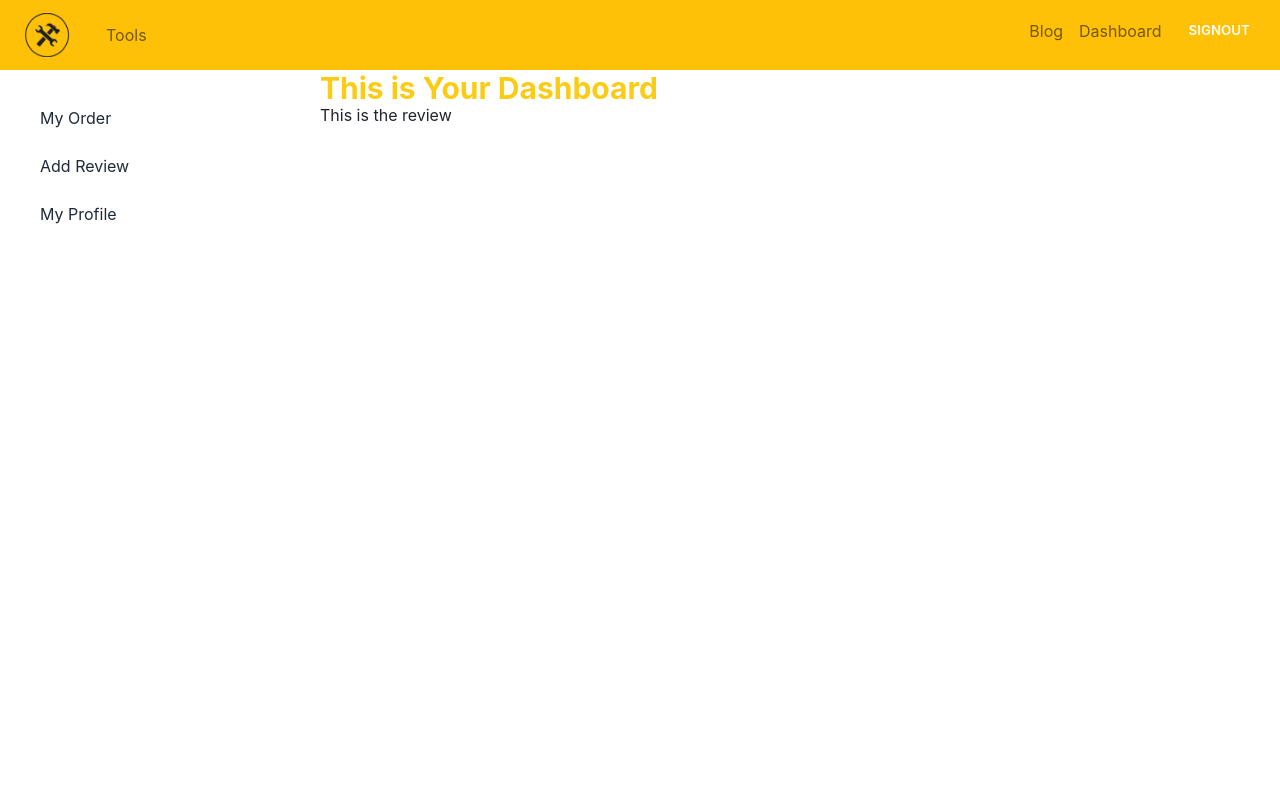
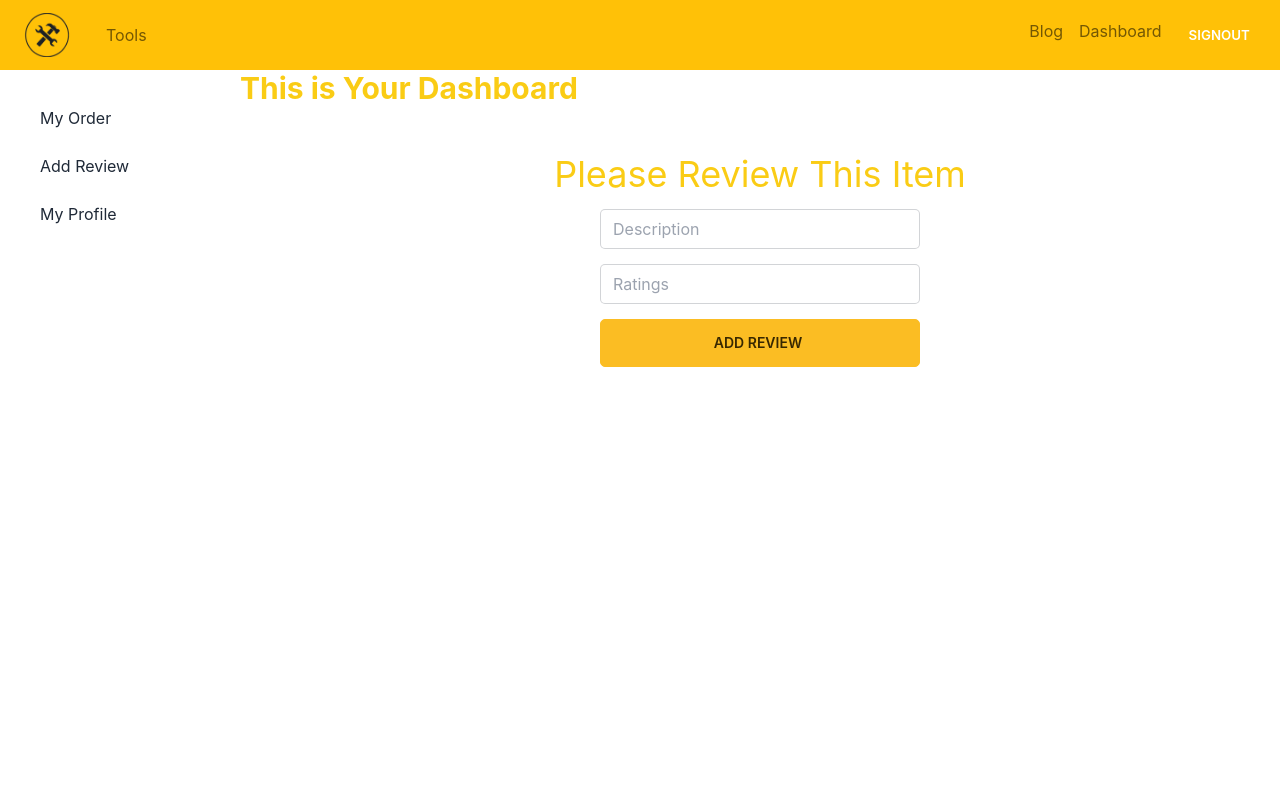
Before and after one commit to yaminhossen/tools-manufacturer-site, a React (Create React App) app: page /dashboard/review in a window 1280 px wide. Shown: the top 800 px of the page. Built offline with nearby package versions, Linux system fonts and the light colour scheme; no server answers; sample sign-in values are in the browser's storage.

Commit message:
add review in database

```diff
--- /dev/null
+++ b/src/Pages/Dashboard/AddReview.css
@@ -0,0 +1,8 @@
+.addReview-form input {
+    display: block;
+    width: 50%;
+    margin: 15px auto;
+    padding-left: 12px;
+    border-radius: 5px;
+    height: 40px;
+}
--- a/src/Pages/Dashboard/AddReview.js
+++ b/src/Pages/Dashboard/AddReview.js
@@ -1,9 +1,59 @@
 import React from 'react';
+import './AddReview.css'
+import { ToastContainer, toast } from 'react-toastify';
+import 'react-toastify/dist/ReactToastify.css';
 
 const AddReview = () => {
+    const handleAddReview = event => {
+        event.preventDefault();
+        const ratings = event.target.ratings.value;
+        const description = event.target.description.value;
+        console.log(ratings, description);
+        // const oQuantity = event.target.orderQuantity.value;
+        // const toolName = event.target.tname.value;
+        // const name = event.target.name.value;
+        // const email = event.target.email.value;
+        // const minOrder = event.target.minorder.value;
+        // const quantity = event.target.quantity.value;
+        // const price = event.target.price.value;
+        // console.log(toolName, name, email, minOrder, quantity, oQuantity, price);
+
+        const review = {
+            description: event.target.description.value,
+            ratings: event.target.ratings.value
+            // toolname: tool.name,
+            // username: user.displayName,
+            // useremail: user.email,
+            // toolprice: tool.price,
+            // oquantity: event.target.orderQuantity.value
+        }
+
+        fetch('http://localhost:5000/review', {
+            method: 'POST',
+            headers: {
+                'content-type': 'application/json'
+            },
+            body: JSON.stringify(review)
+        })
+            .then(res => res.json())
+            .then(data => {
+                if (data.success === true) {
+                    return toast('Review is successfully set')
+                }
+                else {
+                    toast.error('Review is not set')
+                }
+            })
+    }
     return (
-        <div>
-            <h3>This is the review </h3>
+        <div className='addReview-form justify-center'>
+            <h3 className='flex justify-center mt-12 text-4xl text-yellow-400'>Please Review This Item</h3>
+            <form onSubmit={handleAddReview}>
+                <input type="text" placeholder='Description' class="input input-bordered w-full max-w-xs" name="description" id="" />
+                <input type="text" placeholder='Ratings' class="input input-bordered w-full max-w-xs" name="ratings" id="" />
+                <input type="submit" class="btn btn-warning w-full max-w-xs" value="Add Review" id="" />
+            </form>
+            <ToastContainer></ToastContainer>
         </div>
     );
 };
--- a/src/Pages/Dashboard/Dashboard.js
+++ b/src/Pages/Dashboard/Dashboard.js
@@ -13,7 +13,7 @@ const Dashboard = () => {
             </div>
             <div class="drawer-side">
                 <label for="my-drawer-2" class="drawer-overlay"></label>
-                <ul class="menu p-4 overflow-y-auto w-80 bg-base-100 text-base-content">
+                <ul class="menu p-4 overflow-y-auto w-60 bg-base-100 text-base-content">
                     {/* <!-- Sidebar content here --> */}
                     <li><Link to='/dashboard'>My Order</Link></li>
                     <li><Link to='/dashboard/review'>Add Review</Link></li>
--- a/src/Pages/Dashboard/MyOrder.js
+++ b/src/Pages/Dashboard/MyOrder.js
@@ -1,6 +1,8 @@
 import React, { useEffect, useState } from 'react';
 import { useAuthState } from 'react-firebase-hooks/auth';
 import auth from '../../firebase.init';
+import { ToastContainer, toast } from 'react-toastify';
+import 'react-toastify/dist/ReactToastify.css';
 
 const MyOrder = () => {
 
@@ -14,6 +16,17 @@ const MyOrder = () => {
                 .then(data => setOrders(data));
         }
     }, [user])
+    const handleDelete = (email) => {
+        fetch(`http://localhost:5000/booking/${email}`, {
+            method: 'DELETE'
+        })
+            .then(res => res.json())
+            .then(data => {
+                console.log(data);
+                toast.success('successfully deleted')
+            })
+
+    }
     return (
         <div>
             <h3>My order: {orders.length}</h3>
@@ -27,22 +40,28 @@ const MyOrder = () => {
                             <th>Tool</th>
                             <th>Price</th>
                             <th>Quantity</th>
+                            <th>Action</th>
                         </tr>
                     </thead>
                     <tbody>
                         {
-                            orders.map(order => <tr>
-                                <th>1</th>
+                            orders.map((order, index) => <tr
+                                key={index}
+                            >
+
+                                <th>{index + 1}</th>
                                 <td>{order.username}</td>
                                 <td>{order.toolname}</td>
                                 <td>{order.toolprice}</td>
                                 <td>{order.oquantity}</td>
+                                <td><button onClick={() => handleDelete(user.email)} className='btn btn-xs btn-error'>Delete</button></td>
                             </tr>)
                         }
 
 
                     </tbody>
                 </table>
+                <ToastContainer></ToastContainer>
             </div>
         </div>
     );
--- a/src/Pages/Home/Home/Home.js
+++ b/src/Pages/Home/Home/Home.js
@@ -1,4 +1,5 @@
 import React from 'react';
+import Reviews from '../../Reviews/Reviews';
 import Banner from '../Banner/Banner';
 import Tools from '../Tools/Tools';
 
@@ -7,6 +8,7 @@ const Home = () => {
         <>
             <Banner></Banner>
             <Tools></Tools>
+            <Reviews></Reviews>
         </>
     );
 };
--- /dev/null
+++ b/src/Pages/Reviews/Reviews.js
@@ -0,0 +1,12 @@
+import React from 'react';
+import './Reviews.css'
+
+const Reviews = () => {
+    return (
+        <div >
+            <h3 className='flex justify-center mt-12 text-4xl text-yellow-400'>The Review From Users</h3>
+        </div>
+    );
+};
+
+export default Reviews;
--- a/src/Pages/Shared/Header/Header.js
+++ b/src/Pages/Shared/Header/Header.js
@@ -30,7 +30,7 @@ const Header = () => {
                             }
                             {
                                 user ?
-                                    <button className='btn btn-link pb-3 text-decoration-none text-white' onClick={handleSignOut}>SignOut</button>
+                                    <button className='btn btn-link text-decoration-none text-white' onClick={handleSignOut}>SignOut</button>
                                     :
                                     <Nav.Link as={Link} to="login">
                                         Login
```
Also changed, not shown: src/Pages/Purchase/Purchase.js (+0 -8 lines), src/Pages/Reviews/Reviews.css (added).
